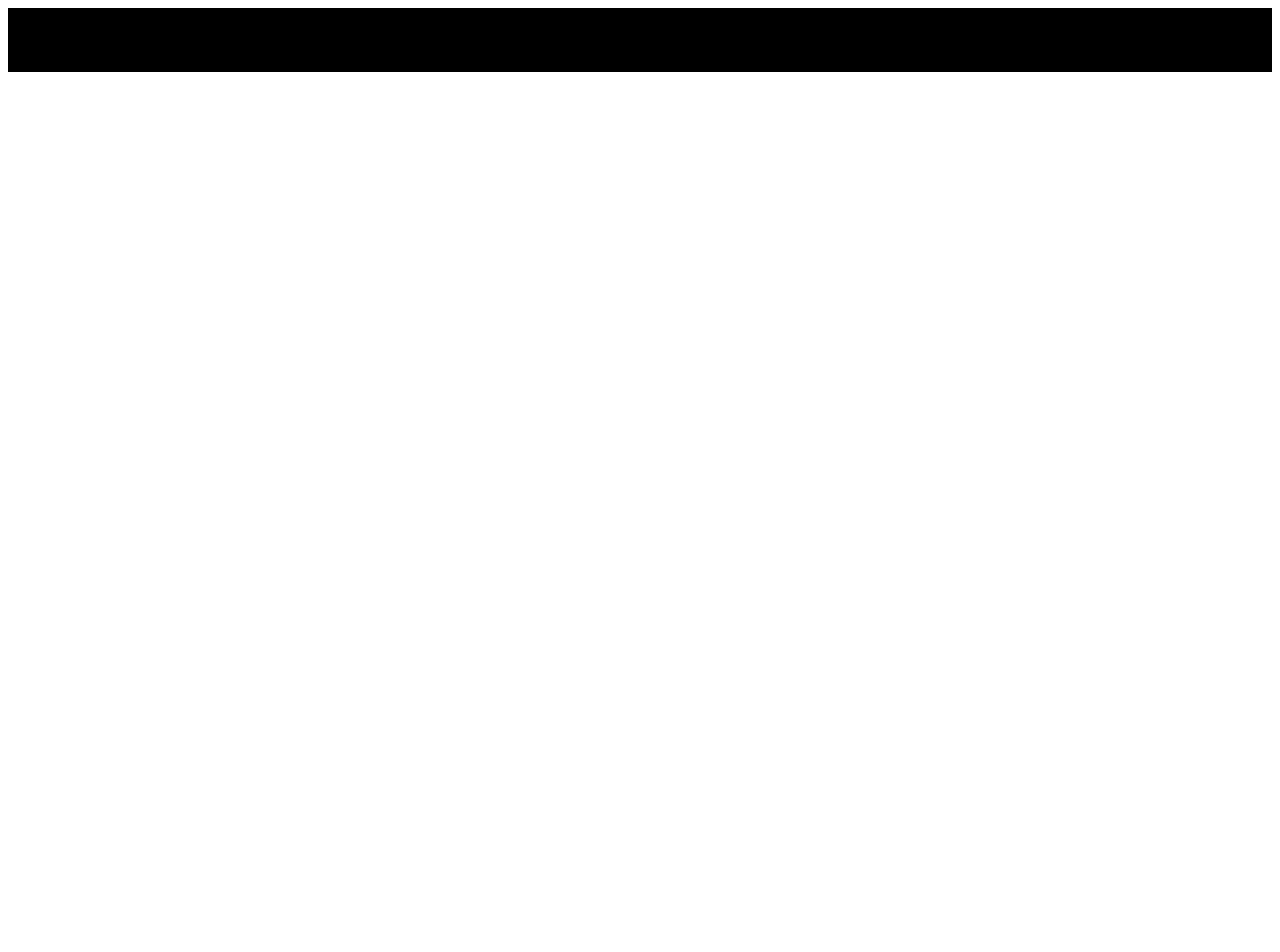
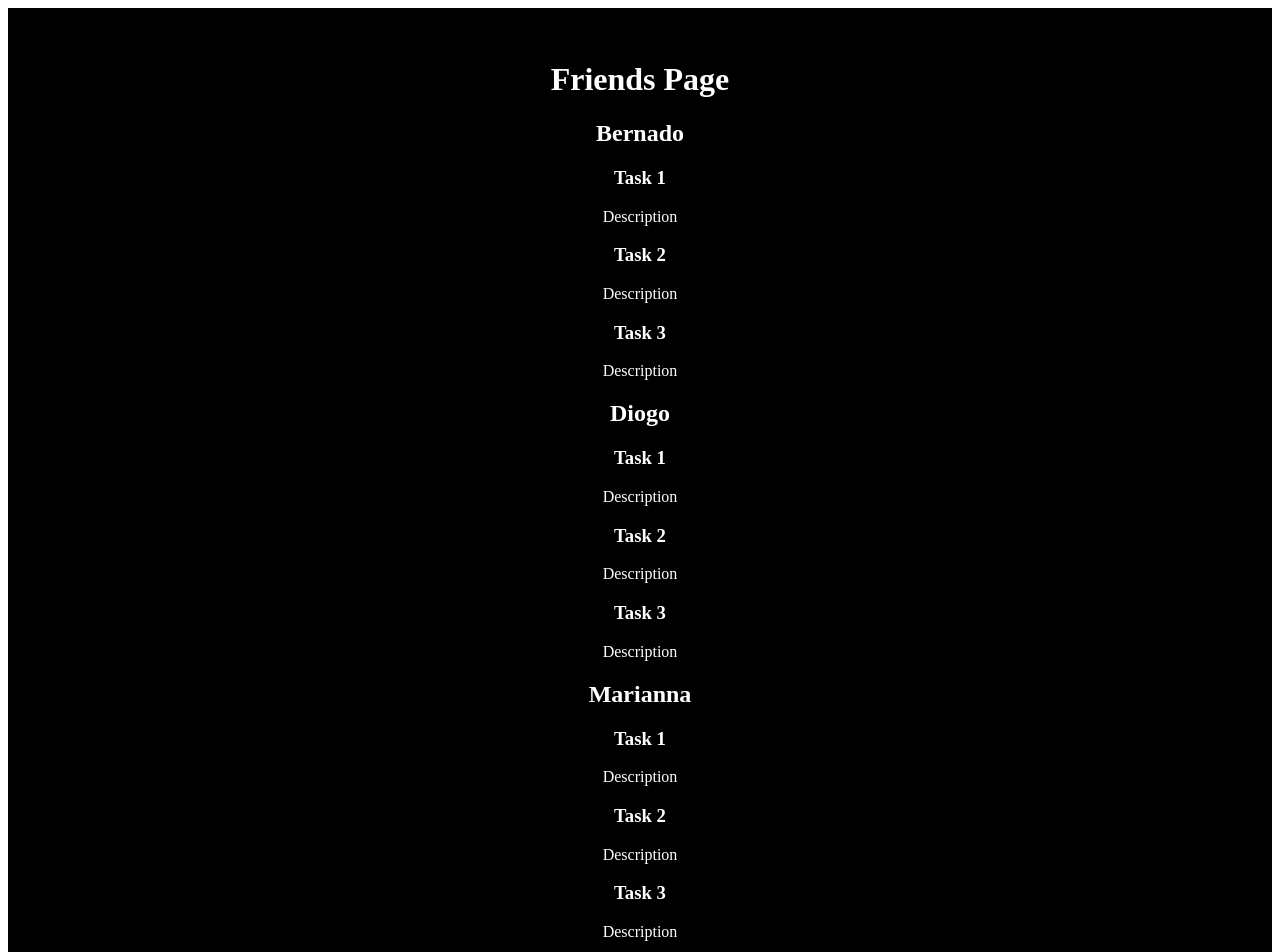
Before and after one commit to joaocravidao/accountable-frontend, a React (Vite) app: page /friends in a window 1280 px wide. Before the commit this address had no page. Shown: the top 952 px of the page. Before the commit the page ends 800 px from the top, so only its background shows below. Built offline with nearby package versions, Linux system fonts and the light colour scheme.

Commit message:
friends page and route created

```diff
--- a/src/App.jsx
+++ b/src/App.jsx
@@ -2,12 +2,14 @@ import './index.css'
 import { Routes, Route } from 'react-router-dom'
 import LoginPage from './Pages/LoginPage'
 import DashboardPage from './Pages/DashboardPage'
+import FriendsPage from './Pages/FriendsPage'
 
 function App() {
   return (
     <Routes>
           <Route path="/login" element={<LoginPage />} />
           <Route path="/" element={<DashboardPage />} />
+          <Route path="friends" element={<FriendsPage/>}/>
        </Routes>
   )
 }
--- /dev/null
+++ b/src/Pages/FriendsPage/index.jsx
@@ -0,0 +1,54 @@
+function FriendsPage(){
+    return (
+        <div>
+            <h1>Friends Page</h1>
+            <div>
+                <h2>Bernado</h2>
+                <div>
+                    <h3>Task 1</h3>
+                    <p>Description</p>
+                </div>
+                <div>
+                    <h3>Task 2</h3>
+                    <p>Description</p>
+                </div>
+                <div>
+                    <h3>Task 3</h3>
+                    <p>Description</p>
+                </div>
+            </div>
+            <div>
+                <h2>Diogo</h2>
+                <div>
+                    <h3>Task 1</h3>
+                    <p>Description</p>
+                </div>
+                <div>
+                    <h3>Task 2</h3>
+                    <p>Description</p>
+                </div>
+                <div>
+                    <h3>Task 3</h3>
+                    <p>Description</p>
+                </div>
+            </div>
+            <div>
+                <h2>Marianna</h2>
+                <div>
+                    <h3>Task 1</h3>
+                    <p>Description</p>
+                </div>
+                <div>
+                    <h3>Task 2</h3>
+                    <p>Description</p>
+                </div>
+                <div>
+                    <h3>Task 3</h3>
+                    <p>Description</p>
+                </div>
+            </div>
+        </div>
+    )
+}
+
+export default FriendsPage;
```
